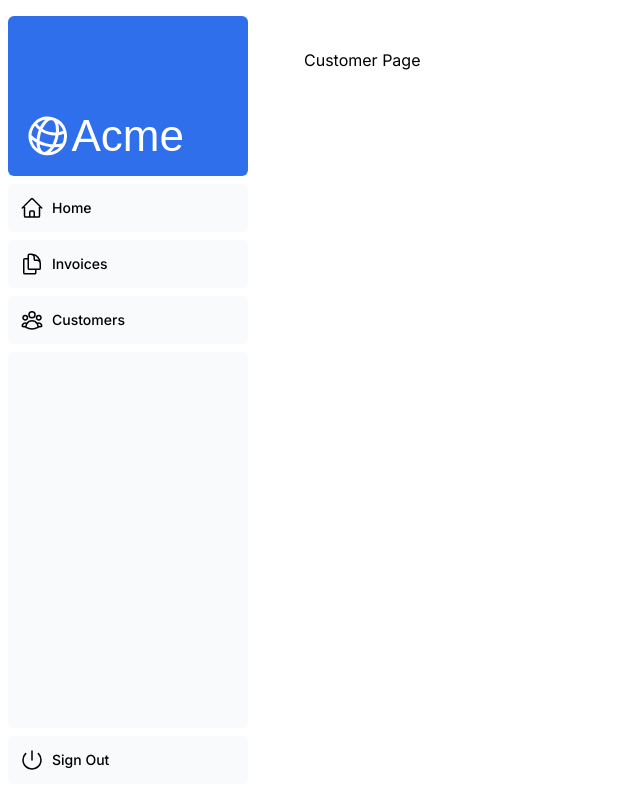
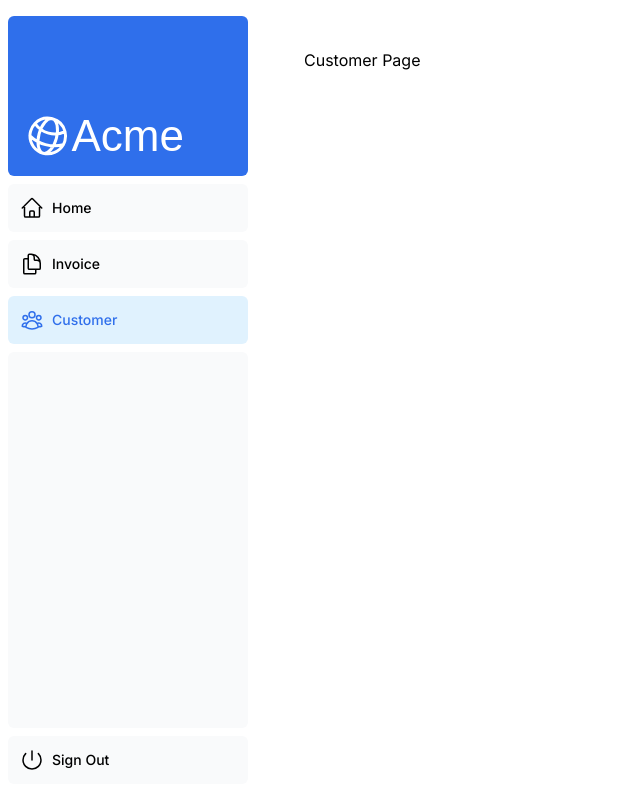
Before and after one commit to shahnawroz/Dashboard, a Next.js app: page /dashboard/customer in a window 1280 px wide. Shown: the whole page, without its empty margins (0-640 px from the left). Built offline with nearby package versions, Linux system fonts and the light colour scheme; a web font is replaced by a local one.

Commit message:
fixed link

```diff
--- a/app/ui/dashboard/nav-links.tsx
+++ b/app/ui/dashboard/nav-links.tsx
@@ -13,11 +13,11 @@ import clsx from 'clsx';
 const links = [
   { name: 'Home', href: '/dashboard', icon: HomeIcon },
   {
-    name: 'Invoices',
-    href: '/dashboard/invoices',
+    name: 'Invoice',
+    href: '/dashboard/invoice',
     icon: DocumentDuplicateIcon,
   },
-  { name: 'Customers', href: '/dashboard/customers', icon: UserGroupIcon },
+  { name: 'Customer', href: '/dashboard/customer', icon: UserGroupIcon },
 ];
 
 export default function NavLinks() {
--- a/app/ui/invoices/buttons.tsx
+++ b/app/ui/invoices/buttons.tsx
@@ -4,7 +4,7 @@ import Link from 'next/link';
 export function CreateInvoice() {
   return (
     <Link
-      href="/dashboard/invoices/create"
+      href="/dashboard/invoice/create"
       className="flex h-10 items-center rounded-lg bg-blue-600 px-4 text-sm font-medium text-white transition-colors hover:bg-blue-500 focus-visible:outline focus-visible:outline-2 focus-visible:outline-offset-2 focus-visible:outline-blue-600"
     >
       <span className="hidden md:block">Create Invoice</span>{' '}
@@ -16,7 +16,7 @@ export function CreateInvoice() {
 export function UpdateInvoice({ id }: { id: string }) {
   return (
     <Link
-      href="/dashboard/invoices"
+      href="/dashboard/invoice"
       className="rounded-md border p-2 hover:bg-gray-100"
     >
       <PencilIcon className="w-5" />
```
